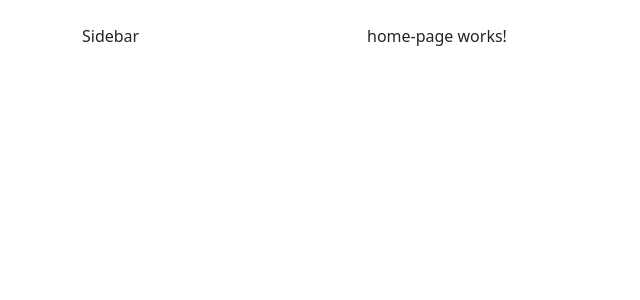
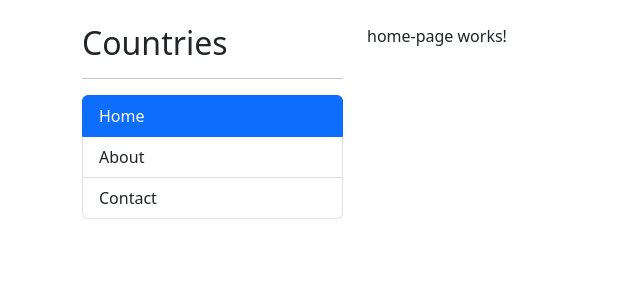
Before and after one commit to javicb/countryApp, an Angular app: page / in a window 1280 px wide. Before the commit this address led to /home. Shown: the top 300 px of the page, without its empty margins (0-640 px from the left). Built offline with nearby package versions, Linux system fonts and the light colour scheme.

Commit message:
routerlink, routerlinkoptions

```diff
--- a/src/app/app.component.html
+++ b/src/app/app.component.html
@@ -1,7 +1,7 @@
 <div class="row mt-4">
   <div class="col-3">
       <!-- Sidebar -->
-    Sidebar
+    <shared-sidebar></shared-sidebar>
   </div>
   <div class="col">
     <!-- Pages -->
--- /dev/null
+++ b/src/app/shared/components/sidebar/sidebar.component.html
@@ -0,0 +1,13 @@
+<h2>Countries</h2>
+<hr>
+<ul class="list-group">
+  <li class="list-group-item" routerLink="" routerLinkActive="active" [routerLinkActiveOptions]="{exact: true}">
+    Home
+  </li>
+  <li class="list-group-item" routerLink="about" routerLinkActive="active">
+    About
+  </li>
+  <li class="list-group-item" routerLink="contact" routerLinkActive="active">
+    Contact
+  </li>
+</ul>
--- /dev/null
+++ b/src/app/shared/pages/contact-page/contact-page.component.html
@@ -0,0 +1 @@
+<p>contact-page works!</p>
```
Also changed, not shown: src/app/app-routing.module.ts (+6 -1 lines), src/app/shared/components/sidebar/sidebar.component.ts (added, +10 -0 lines), src/app/shared/pages/contact-page/contact-page.component.ts (added, +10 -0 lines), src/app/shared/shared.module.ts (+12 -3 lines), src/app/shared/components/sidebar/sidebar.component.css (added), src/app/shared/pages/contact-page/contact-page.component.css (added), 2 other files (tests, documents, lock files or other folders).
